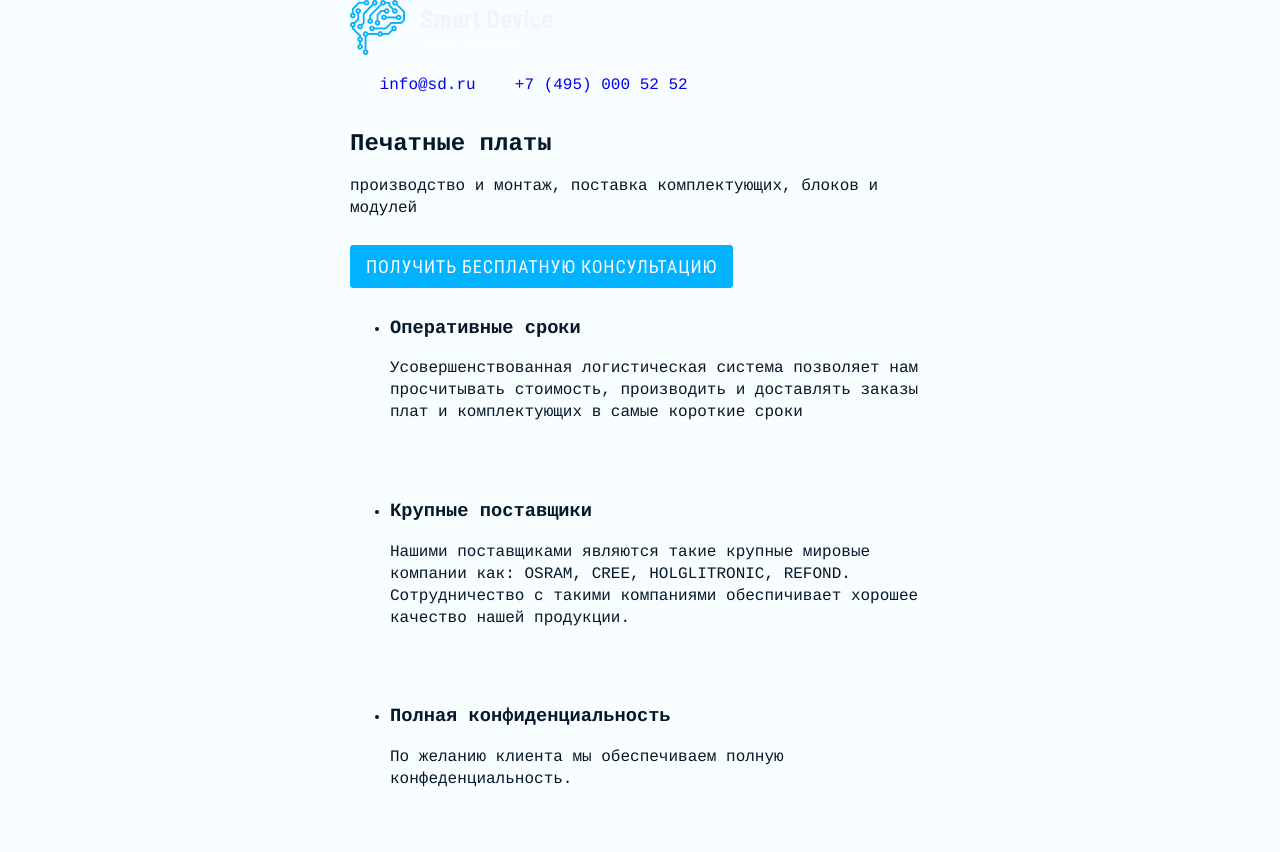
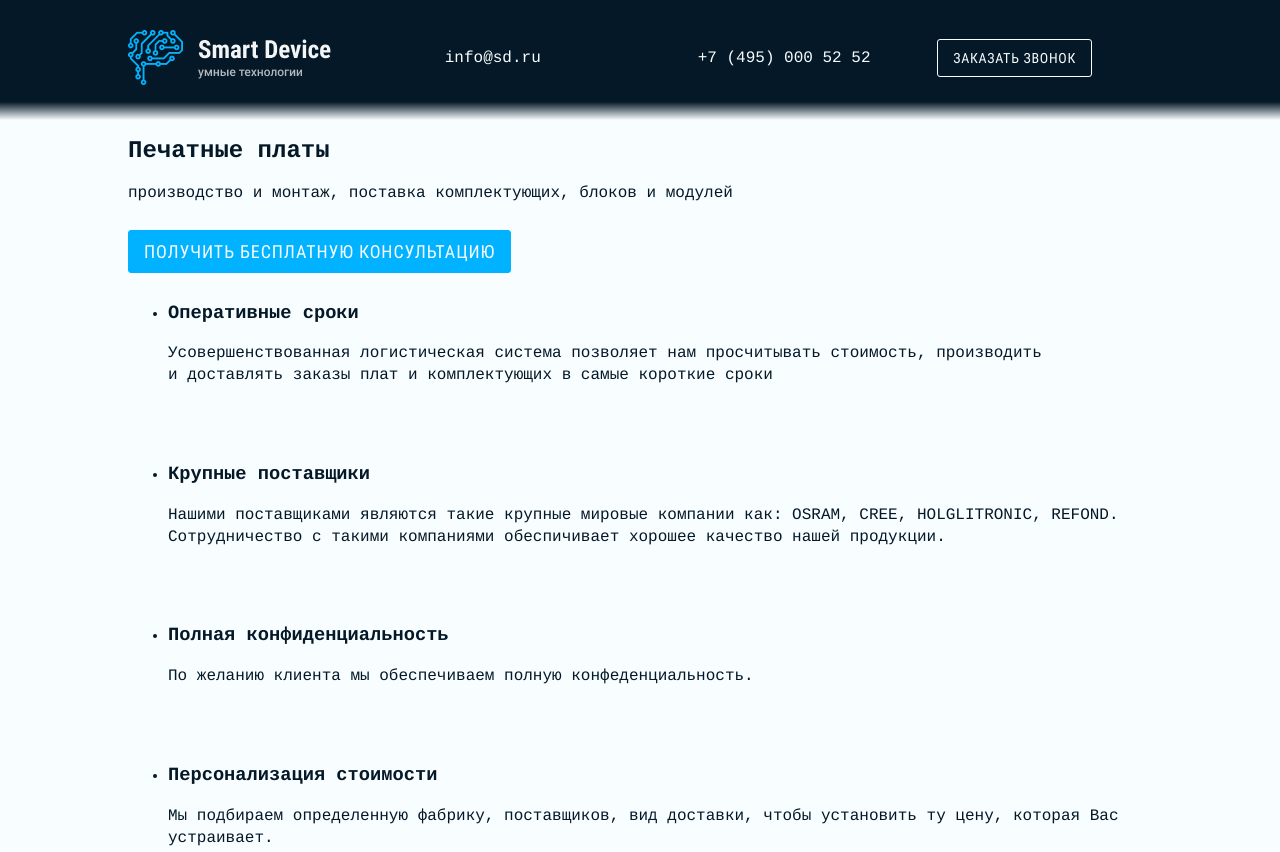
Before and after one commit to skoropeya/smart-device, a website: page source/index.html in a window 1280 px wide. Shown: the top 852 px of the page. Drawn offline with nearby package versions, Linux system fonts and the light colour scheme; files that its build step writes are made by us from their sources; files whose address does not match are found by name.

Commit message:
стили шапки

```diff
--- a/source/index.html
+++ b/source/index.html
@@ -17,14 +17,17 @@
       <header class="page-header">
         <div class="container">
           <nav class="page-header__nav main-nav">
-            <a class="main-nav__logo-link logotype" href="#">
+            <a class="main-nav__logo-link logotype logotype--header">
               <!-- 1х: 215px x 55px; 2x: 430px x 110px -->
               <picture>
+                <source type="image/webp" media="(max-width: 767px)" srcset="img/logo/logo-mobile.webp 1x, img/logo/logo-mobile@2x.webp 2x">
                 <source type="image/webp" srcset="img/logo/logo.webp 1x, img/logo/logo@2x.webp 2x">
+                <source media="(max-width: 767px)" srcset="img/logo/logo-mobile.png 1x, img/logo/logo-mobile@2x.png 2x">
                 <img class="main-nav__logo-img" src="img/logo/logo.png" srcset="img/logo/logo@2x.png 2x" width="215" height="55" alt="Логотип компании Smart Device">
               </picture>
             </a>
 
+            <div class="main-nav__box">
               <a class="main-nav__contact main-nav__contact--mail" href="mailto:info@sd.ru">
                 <svg class="main-nav__icon" width="20" height="20">
                   <use xlink:href="img/sprite_auto.svg#cover"></use>
@@ -38,6 +41,7 @@
                   </svg>
                   <span>+7 (495) 000 52 52</span>
               </a>
+            </div>
 
            <a class="main-nav__request-call btn btn--transparent-light" href="#">Заказать звонок</a>
           </nav>
@@ -146,18 +150,18 @@
             <p>Мы проконсультируем Вас бесплатно</p>
 
             <form class="feedback__form form form--question" method="post" action="https://echo.htmlacademy.ru/">
-              <label class="visually-hidden" for="user-name">Укажите имя</label>
-              <input class="form__input form__input--name" type="text" name="user-name" id="user-name" placeholder="Имя" required>
+              <label class="visually-hidden" for="question-name">Укажите имя</label>
+              <input class="form__input form__input--name" type="text" name="question-name" id="question-name" placeholder="Имя" required>
 
-              <label class="visually-hidden" for="user-phone">Укажите телефон для связи</label>
-              <input class="form__input form__input--phone" type="tel" name="user-phone" id="user-phone" placeholder="Телефон" required>
+              <label class="visually-hidden" for="question-phone">Укажите телефон для связи</label>
+              <input class="form__input form__input--phone" type="tel" name="question-phone" id="question-phone" placeholder="Телефон" required>
 
-              <label class="visually-hidden" for="user-question">Задайте вопрос</label>
-              <textarea class="form__textarea" name="user-question" id="user-question" cols="30" rows="5">Ваш вопрос</textarea>
+              <label class="visually-hidden" for="question-text">Задайте вопрос</label>
+              <textarea class="form__textarea" name="question-text" id="question-text" cols="30" rows="5">Ваш вопрос</textarea>
 
               <div class="form__box">
-                <input class="form__input form__input--agreement visually-hidden" type="checkbox" id="user-agreement" checked required>
-                <label class="form__label" for="user-agreement">Я согласен на обработку персональных данных</label>
+                <input class="form__input form__input--agreement visually-hidden" type="checkbox" id="question-agreement" checked required>
+                <label class="form__label" for="question-agreement">Я согласен на обработку персональных данных</label>
               </div>
 
               <button class="form__submit btn btn--dark-light" type="submit">Задать вопрос</button>
@@ -169,7 +173,7 @@
       <footer class="page-footer">
         <div class="container">
           <div class="page-footer__wrapper page-footer__wrapper--logo">
-            <a class="page-footer__logo-link logotype" href="#">
+            <a class="page-footer__logo-link logotype logotype--footer">
               <!-- 1х: 215px x 55px; 2x: 430px x 110px -->
               <picture>
                 <source type="image/webp" srcset="img/logo/logo.webp 1x, img/logo/logo@2x.webp 2x">
@@ -275,18 +279,18 @@
           </button>
 
           <form class="modal__form form form--request-call" method="post" action="https://echo.htmlacademy.ru/">
-            <label class="visually-hidden" for="user-name">Укажите имя</label>
-            <input class="form__input form__input--name" type="text" name="user-name" id="user-name" placeholder="Имя" required>
+            <label class="visually-hidden" for="request-call-name">Укажите имя</label>
+            <input class="form__input form__input--name" type="text" name="request-call-name" id="request-call-name" placeholder="Имя" required>
 
-            <label class="visually-hidden" for="user-phone">Укажите телефон для связи</label>
-            <input class="form__input form__input--phone" type="tel" name="user-phone" id="user-phone" placeholder="Телефон" required>
+            <label class="visually-hidden" for="request-call-phone">Укажите телефон для связи</label>
+            <input class="form__input form__input--phone" type="tel" name="request-call-phone" id="request-call-phone" placeholder="Телефон" required>
 
-            <label class="visually-hidden" for="user-question">Задайте вопрос</label>
-            <textarea class="form__textarea" name="user-question" id="user-question" cols="30" rows="5">Ваш вопрос</textarea>
+            <label class="visually-hidden" for="request-call-question">Задайте вопрос</label>
+            <textarea class="form__textarea" name="request-call-question" id="request-call-question" cols="30" rows="5">Ваш вопрос</textarea>
 
             <div class="form__box">
-              <input class="form__input form__input--agreement visually-hidden" type="checkbox" id="user-agreement" checked required>
-              <label class="form__label" for="user-agreement">Я согласен на обработку персональных данных</label>
+              <input class="form__input form__input--agreement visually-hidden" type="checkbox" id="request-call-agreement" checked required>
+              <label class="form__label" for="request-call-agreement">Я согласен на обработку персональных данных</label>
             </div>
 
             <button class="form__submit btn btn--dark-light" type="submit">Отправить</button>
--- /dev/null
+++ b/source/sass/blocks/logotype.scss
@@ -0,0 +1,23 @@
+.logotype {
+  @media (hover: hover), screen and (min-width: 0\0) {
+    &:hover,
+    &:focus {
+      img {
+        filter: opacity(0.7);
+      }
+    }
+  }
+
+  &:active {
+    img {
+      filter: opacity(0.7);
+    }
+  }
+
+  @include vp-767 {
+    img {
+      width: 35px;
+      height: 35px;
+    }
+  }
+}
--- /dev/null
+++ b/source/sass/blocks/main-nav.scss
@@ -0,0 +1,93 @@
+.main-nav {
+  display: flex;
+  align-items: center;
+  justify-content: space-between;
+}
+
+.main-nav__logo-link {
+  flex-shrink: 0;
+}
+
+.main-nav__box {
+  display: flex;
+  justify-content: space-between;
+  width: 37.7%;
+}
+
+.main-nav__contact {
+  display: flex;
+  color: $color-alice-blue;
+
+  .main-nav__icon {
+    margin-right: 15px;
+    color: $color-deepsky-blue;
+  }
+
+  @media (hover: hover), screen and (min-width: 0\0) {
+    &:hover,
+    &:focus {
+      color: $color-deepsky-blue;
+
+      .main-nav__icon {
+        color: $color-alice-blue;
+      }
+    }
+  }
+
+  &:active {
+    color: $color-deepsky-blue;
+
+    .main-nav__icon {
+      margin-right: 15px;
+      color: $color-alice-blue;
+    }
+  }
+}
+
+.main-nav__request-call {
+  margin: 0;
+  margin-right: 60px;
+}
+
+@include vp-1439 {
+  .main-nav__box {
+    width: 45%;
+  }
+}
+
+@include vp-1023 {
+  .main-nav__box {
+    width: auto;
+    margin-right: 20px;
+  }
+
+  .main-nav__contact {
+    width: 40px;
+    height: 40px;
+    display: flex;
+    justify-content: center;
+    align-items: center;
+
+    .main-nav__icon {
+      margin-right: 0;
+    }
+
+    span {
+      display: none;
+    }
+  }
+
+  .main-nav__contact--mail {
+    margin-right: 20px;
+  }
+
+  .main-nav__request-call {
+    display: none;
+  }
+}
+
+@include vp-767 {
+  .main-nav__box {
+    margin-right: 10px;
+  }
+}
--- /dev/null
+++ b/source/sass/blocks/page-header.scss
@@ -0,0 +1,21 @@
+.page-header {
+  min-height: 120px;
+  padding-top: 30px;
+  padding-bottom: 35px;
+  background-image: $black-pearl-to-bottom;
+  color: $color-alice-blue;
+  position: sticky;
+  top: 0;
+
+  @include vp-1023 {
+    min-height: 100px;
+    padding-top: 20px;
+    padding-bottom: 25px;
+  }
+
+  @include vp-767 {
+    min-height: 70px;
+    padding-top: 10px;
+    padding-bottom: 20px;
+  }
+}
--- a/source/sass/global/container.scss
+++ b/source/sass/global/container.scss
@@ -4,11 +4,19 @@
   margin: 0 auto;
   padding: 0 350px;
 
+  @include vp-1920 {
+    padding: 0 18.25%;
+  }
+
+  @include vp-1439 {
+    padding: 0 10%;
+  }
+
   @include vp-1023 {
     padding: 0 50px;
   }
 
-  @include vp-769 {
+  @include vp-767 {
     padding: 0 25px;
   }
 }
--- a/source/sass/global/reboot.scss
+++ b/source/sass/global/reboot.scss
@@ -36,6 +36,7 @@ body {
 
 a {
   // color: $color-black;
+  color: inherit;
   text-decoration: none;
 }
 
--- a/source/sass/mixins.scss
+++ b/source/sass/mixins.scss
@@ -6,14 +6,26 @@
 
 // Desktop first
 
+@mixin vp-1920 {
+  @media (max-width: $vp-1920) {
+    @content;
+  }
+}
+
+@mixin vp-1439 {
+  @media (max-width: $vp-1440 - 1) {
+    @content;
+  }
+}
+
 @mixin vp-1023 {
   @media (max-width: $vp-1024 - 1) {
     @content;
   }
 }
 
-@mixin vp-769 {
-  @media (max-width: $vp-770 - 1) {
+@mixin vp-767 {
+  @media (max-width: $vp-768 - 1) {
     @content;
   }
 }
--- a/source/sass/style.scss
+++ b/source/sass/style.scss
@@ -18,8 +18,14 @@
 // Blocks
 // ---------------------------------
 
+// @import "blocks/page-body";
+@import "blocks/page-header";
+// @import "blocks/page-main";
+// @import "blocks/page-footer";
 @import "blocks/btn";
 @import "blocks/form";
+@import "blocks/main-nav";
+@import "blocks/logotype";
 // @import "blocks/modal";
 
 // ---------------------------------
--- a/source/sass/variables.scss
+++ b/source/sass/variables.scss
@@ -5,7 +5,7 @@
 
 $color-black:               #000000;
 $color-white:               #ffffff;
-$color-transparent:                 rgba(255, 255, 255, 0);
+$color-transparent:         rgba(255, 255, 255, 0);
 
 // Project palette
 // для нейминга цветов используем https://www.htmlcsscolor.com/hex/334482
@@ -17,8 +17,9 @@ $color-deepsky-blue:  #00b2ff;
 $color-black-pearl-transparent: rgba(4, 20, 39, 0.15);
 
 // Gradient
+// фон хедера
+$black-pearl-to-bottom: linear-gradient(180deg, #041827 84.9%, rgba(4, 24, 39, 0) 100%);
 
-$black-pearl-to-bottom: linear-gradient(180deg, #041827 84.9%, rgba(4, 24, 39, 0) 100%);
 
 // Typography
 // ---------------------------------
@@ -46,8 +47,9 @@ $ff-roboto-condensed: "Roboto Condensed", "Arial", sans-serif;
 // ---------------------------------
 
 $vp-320:                            320px;
-$vp-770:                            770px;
+$vp-768:                            768px;
 $vp-1024:                           1024px;
+$vp-1440:                           1440px;
 $vp-1920:                           1920px;
 
 // Retina
```
Also changed, not shown: source/img/logo/logo-mobile.png (added), source/img/logo/logo-mobile.webp (added), source/img/logo/logo-mobile@2x.png (added), source/img/logo/logo-mobile@2x.webp (added), source/img/logo/logo.svg (deleted), source/img/sprite/cover.svg, source/img/sprite/phone.svg. Lines whose indentation alone changed are shown as unchanged.
